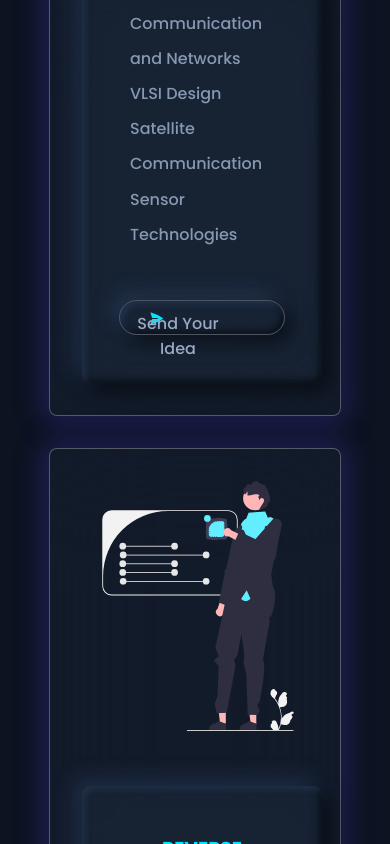
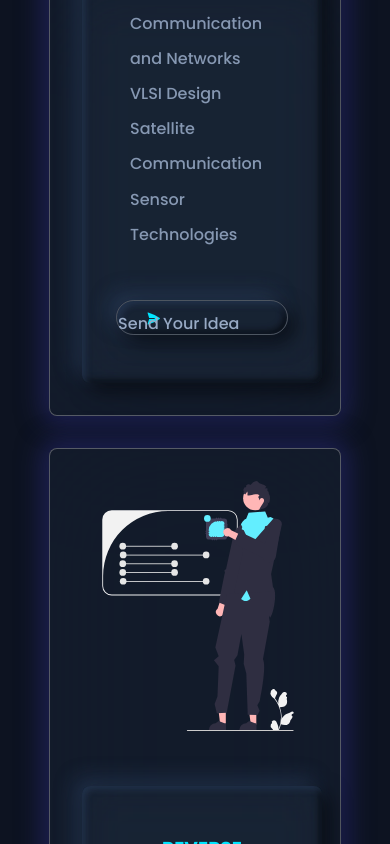
Before and after one commit to codewithmurali/decra, a React (Vite) app: page / in a window 390 px wide. Shown: the part 2979-3823 px from the top of the page. Built offline with nearby package versions, Linux system fonts and the light colour scheme.

Commit message:
Making lots of changes

```diff
--- a/src/Pages/Events/Events.module.css
+++ b/src/Pages/Events/Events.module.css
@@ -178,10 +178,11 @@ a > p {
   }
 
   .submit {
-    width: 115%;
+    width: 120%;
   }
   a > p {
     position: absolute;
+    font-size: medium;
     top: 0.6em;
     right: 3rem;
   }
```
